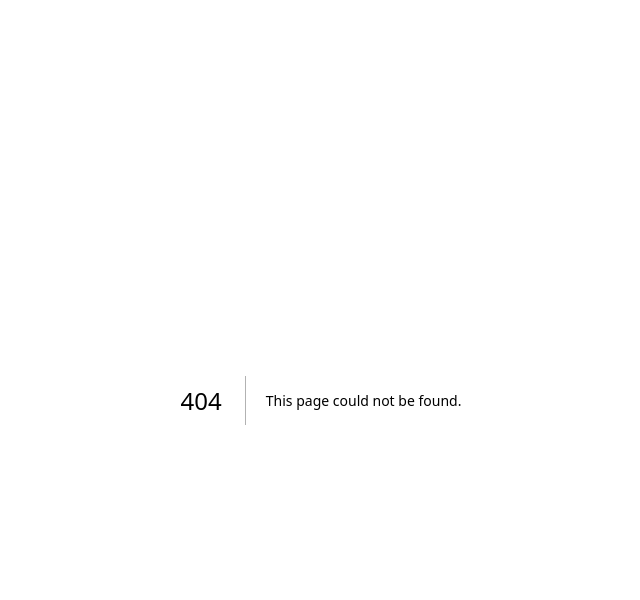
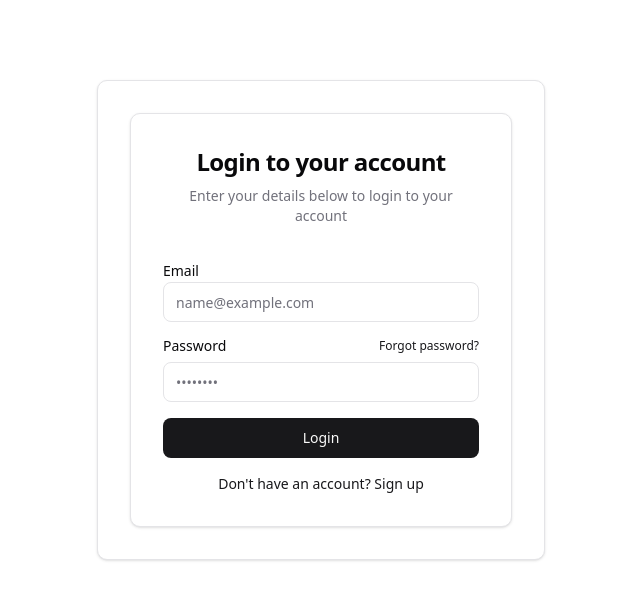
Before and after one commit to tahakc/logari, a Next.js app in the folder frontend/: page /login in a window 1280 px wide. Before the commit this address had no page. Shown: the top 600 px of the page, without its empty margins (319-959 px from the left). Built offline with nearby package versions, Linux system fonts and the light colour scheme; no server answers.

Commit message:
feat: add login and register pages to frontend

```diff
--- /dev/null
+++ b/frontend/app/login/page.tsx
@@ -0,0 +1,19 @@
+import { redirect } from "next/navigation"
+import { createClient } from "@/lib/supabase/server"
+import { AuthForm } from "@/components/auth/auth-form"
+import { AuthCard } from "@/components/auth/auth-card"
+
+export default async function LoginPage() {
+  const supabase = await createClient()
+  const { data } = await supabase.auth.getSession()
+
+  if (data.session) {
+    redirect("/dashboard")
+  }
+
+  return (
+    <AuthCard>
+      <AuthForm mode="login" />
+    </AuthCard>
+  )
+}
--- /dev/null
+++ b/frontend/app/signup/page.tsx
@@ -0,0 +1,19 @@
+import { redirect } from "next/navigation"
+import { createClient } from "@/lib/supabase/server"
+import { AuthForm } from "@/components/auth/auth-form"
+import { AuthCard } from "@/components/auth/auth-card"
+
+export default async function SignUpPage() {
+  const supabase = await createClient()
+  const { data } = await supabase.auth.getSession()
+
+  if (data.session) {
+    redirect("/dashboard")
+  }
+
+  return (
+    <AuthCard>
+      <AuthForm mode="signup" />
+    </AuthCard>
+  )
+}
--- /dev/null
+++ b/frontend/components/auth/auth-card.tsx
@@ -0,0 +1,22 @@
+import * as React from "react"
+import { cn } from "@/lib/utils"
+
+interface AuthCardProps extends React.HTMLAttributes<HTMLDivElement> {
+  children: React.ReactNode
+}
+
+export function AuthCard({ className, children, ...props }: AuthCardProps) {
+  return (
+    <div className="flex min-h-[80vh] items-center justify-center px-4 py-12">
+      <div
+        className={cn(
+          "w-full max-w-md space-y-8 rounded-lg border bg-card p-8 shadow-sm",
+          className
+        )}
+        {...props}
+      >
+        {children}
+      </div>
+    </div>
+  )
+}
--- /dev/null
+++ b/frontend/components/auth/auth-form.tsx
@@ -0,0 +1,137 @@
+"use client"
+
+import * as React from "react"
+import { useRouter } from "next/navigation"
+import Link from "next/link"
+import { createClient } from "@/lib/supabase/client"
+import { Button } from "@/components/ui/button"
+import { Input } from "@/components/ui/input"
+import { Label } from "@/components/ui/label"
+
+export type AuthFormMode = "login" | "signup"
+
+interface AuthFormProps {
+  mode: AuthFormMode
+}
+
+export function AuthForm({ mode }: AuthFormProps) {
+  const router = useRouter()
+  const [email, setEmail] = React.useState("")
+  const [password, setPassword] = React.useState("")
+  const [error, setError] = React.useState<string | null>(null)
+  const [loading, setLoading] = React.useState(false)
+
+  const isLogin = mode === "login"
+  const title = isLogin ? "Login to your account" : "Create a new account"
+  const buttonText = isLogin ? "Login" : "Sign up"
+  const toggleText = isLogin
+    ? "Don't have an account? Sign up"
+    : "Already have an account? Login"
+  const toggleLink = isLogin ? "/signup" : "/login"
+
+  const handleSubmit = async (e: React.FormEvent) => {
+    e.preventDefault()
+    setError(null)
+    setLoading(true)
+
+    try {
+      const supabase = createClient()
+
+      if (isLogin) {
+        const { error } = await supabase.auth.signInWithPassword({
+          email,
+          password,
+        })
+
+        if (error) throw error
+      } else {
+        const { error } = await supabase.auth.signUp({
+          email,
+          password,
+          options: {
+            emailRedirectTo: `${window.location.origin}/auth/callback`,
+          },
+        })
+
+        if (error) throw error
+      }
+
+      router.refresh()
+      if (isLogin) {
+        router.push("/dashboard")
+      } else {
+        // For signup, we can either redirect to a confirmation page or show a message
+        setError("Check your email to confirm your account")
+      }
+    } catch (err) {
+      setError(err instanceof Error ? err.message : "An error occurred")
+    } finally {
+      setLoading(false)
+    }
+  }
+
+  return (
+    <div className="w-full max-w-md space-y-8 rounded-lg border border-border bg-card p-8 shadow-sm">
+      <div className="space-y-2 text-center">
+        <h1 className="text-2xl font-bold tracking-tight">{title}</h1>
+        <p className="text-sm text-muted-foreground">
+          Enter your details below to {isLogin ? "login to" : "create"} your account
+        </p>
+      </div>
+
+      <form onSubmit={handleSubmit} className="space-y-4">
+        <div className="space-y-2">
+          <Label htmlFor="email">Email</Label>
+          <Input
+            id="email"
+            type="email"
+            placeholder="name@example.com"
+            value={email}
+            onChange={(e) => setEmail(e.target.value)}
+            required
+            autoComplete={isLogin ? "username" : "email"}
+          />
+        </div>
+
+        <div className="space-y-2">
+          <div className="flex items-center justify-between">
+            <Label htmlFor="password">Password</Label>
+            {isLogin && (
+              <Link
+                href="/forgot-password"
+                className="text-xs text-primary hover:underline"
+              >
+                Forgot password?
+              </Link>
+            )}
+          </div>
+          <Input
+            id="password"
+            type="password"
+            placeholder="••••••••"
+            value={password}
+            onChange={(e) => setPassword(e.target.value)}
+            required
+            autoComplete={isLogin ? "current-password" : "new-password"}
+          />
+        </div>
+
+        {error && (
+          <div className="rounded-md bg-destructive/15 p-3 text-sm text-destructive">
+            {error}
+          </div>
+        )}
+
+        <Button type="submit" className="w-full" disabled={loading}>
+          {loading ? "Loading..." : buttonText}
+        </Button>
+
+        <div className="text-center text-sm">
+          <Link href={toggleLink} className="text-primary hover:underline">
+            {toggleText}
+          </Link>
+        </div>
+      </form>
+    </div>
+  )
+}
--- /dev/null
+++ b/frontend/components/ui/button.tsx
@@ -0,0 +1,56 @@
+import * as React from "react"
+import { Slot } from "@radix-ui/react-slot"
+import { cva, type VariantProps } from "class-variance-authority"
+
+import { cn } from "@/lib/utils"
+
+const buttonVariants = cva(
+  "inline-flex items-center justify-center whitespace-nowrap rounded-md text-sm font-medium ring-offset-background transition-colors focus-visible:outline-none focus-visible:ring-2 focus-visible:ring-ring focus-visible:ring-offset-2 disabled:pointer-events-none disabled:opacity-50",
+  {
+    variants: {
+      variant: {
+        default: "bg-primary text-primary-foreground hover:bg-primary/90",
+        destructive:
+          "bg-destructive text-destructive-foreground hover:bg-destructive/90",
+        outline:
+          "border border-input bg-background hover:bg-accent hover:text-accent-foreground",
+        secondary:
+          "bg-secondary text-secondary-foreground hover:bg-secondary/80",
+        ghost: "hover:bg-accent hover:text-accent-foreground",
+        link: "text-primary underline-offset-4 hover:underline",
+      },
+      size: {
+        default: "h-10 px-4 py-2",
+        sm: "h-9 rounded-md px-3",
+        lg: "h-11 rounded-md px-8",
+        icon: "h-10 w-10",
+      },
+    },
+    defaultVariants: {
+      variant: "default",
+      size: "default",
+    },
+  }
+)
+
+export interface ButtonProps
+  extends React.ButtonHTMLAttributes<HTMLButtonElement>,
+    VariantProps<typeof buttonVariants> {
+  asChild?: boolean
+}
+
+const Button = React.forwardRef<HTMLButtonElement, ButtonProps>(
+  ({ className, variant, size, asChild = false, ...props }, ref) => {
+    const Comp = asChild ? Slot : "button"
+    return (
+      <Comp
+        className={cn(buttonVariants({ variant, size, className }))}
+        ref={ref}
+        {...props}
+      />
+    )
+  }
+)
+Button.displayName = "Button"
+
+export { Button, buttonVariants }
--- /dev/null
+++ b/frontend/components/ui/input.tsx
@@ -0,0 +1,25 @@
+import * as React from "react"
+
+import { cn } from "@/lib/utils"
+
+export interface InputProps
+  extends React.InputHTMLAttributes<HTMLInputElement> {}
+
+const Input = React.forwardRef<HTMLInputElement, InputProps>(
+  ({ className, type, ...props }, ref) => {
+    return (
+      <input
+        type={type}
+        className={cn(
+          "flex h-10 w-full rounded-md border border-input bg-background px-3 py-2 text-sm ring-offset-background file:border-0 file:bg-transparent file:text-sm file:font-medium placeholder:text-muted-foreground focus-visible:outline-none focus-visible:ring-2 focus-visible:ring-ring focus-visible:ring-offset-2 disabled:cursor-not-allowed disabled:opacity-50",
+          className
+        )}
+        ref={ref}
+        {...props}
+      />
+    )
+  }
+)
+Input.displayName = "Input"
+
+export { Input }
--- /dev/null
+++ b/frontend/components/ui/label.tsx
@@ -0,0 +1,27 @@
+import * as React from "react"
+import * as LabelPrimitive from "@radix-ui/react-label"
+import { cva, type VariantProps } from "class-variance-authority"
+
+import { cn } from "@/lib/utils"
+
+const labelVariants = cva(
+  "text-sm font-medium leading-none peer-disabled:cursor-not-allowed peer-disabled:opacity-70"
+)
+
+export interface LabelProps
+  extends React.ComponentPropsWithoutRef<typeof LabelPrimitive.Root>,
+    VariantProps<typeof labelVariants> {}
+
+const Label = React.forwardRef<
+  React.ElementRef<typeof LabelPrimitive.Root>,
+  LabelProps
+>(({ className, ...props }, ref) => (
+  <LabelPrimitive.Root
+    ref={ref}
+    className={cn(labelVariants(), className)}
+    {...props}
+  />
+))
+Label.displayName = LabelPrimitive.Root.displayName
+
+export { Label }
--- a/frontend/package.json
+++ b/frontend/package.json
@@ -9,6 +9,8 @@
     "lint": "next lint"
   },
   "dependencies": {
+    "@radix-ui/react-label": "^2.1.6",
+    "@radix-ui/react-slot": "^1.2.2",
     "@supabase/ssr": "^0.6.1",
     "@supabase/supabase-js": "^2.49.4",
     "class-variance-authority": "^0.7.1",
```
Also changed, not shown: 2 other files (tests, documents, lock files or other folders).
